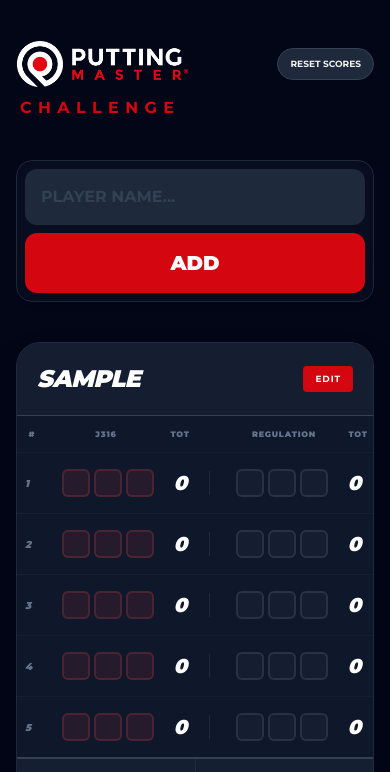
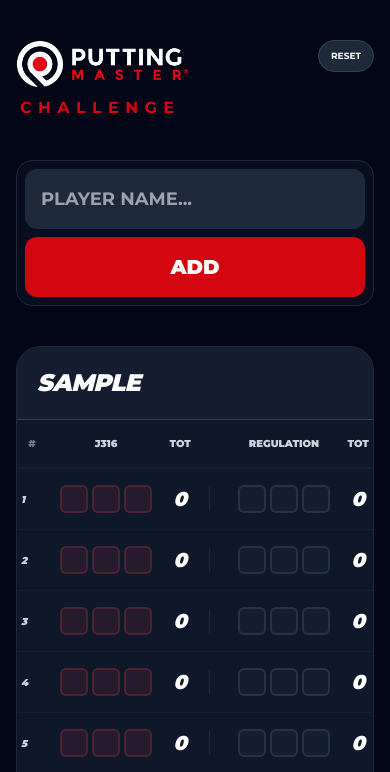
Before and after one commit to Chens99s/puttingmaster, a plain HTML site: page index.html in a window 390 px wide. Both pictures are taken after typing "Sample" into the empty fields and a click on the button "ADD". Shown: the top 772 px of the page. Drawn offline with nearby package versions, Linux system fonts and the light colour scheme.

Commit message:
3rd change for Responsive

```diff
--- a/index.html
+++ b/index.html
@@ -2,113 +2,91 @@
 <html lang="en">
 <head>
     <meta charset="UTF-8">
-    <meta name="viewport" content="width=device-width, initial-scale=1.0, maximum-scale=1.0, user-scalable=no, viewport-fit=cover">
-    <title>PuttingMaster Challenge</title>
+    <meta name="viewport" content="width=device-width, initial-scale=1.0, maximum-scale=1.0, user-scalable=no">
+    <title>PuttingMaster</title>
     <link href="https://fonts.googleapis.com/css2?family=Montserrat:wght@400;700;900&display=swap" rel="stylesheet">
     <script src="https://cdn.tailwindcss.com"></script>
     <style>
-        body {
-            font-family: 'Montserrat', sans-serif;
-            -webkit-text-size-adjust: 100%;
-        }
-        .putt-box {
-            transition: all 0.1s ease;
-            touch-action: manipulation;
-        }
-        * { -webkit-tap-highlight-color: transparent; }
-
-        /* Brand Colors */
+        body { font-family: 'Montserrat', sans-serif; -webkit-text-size-adjust: 100%; }
+        .putt-box { transition: all 0.1s ease; touch-action: manipulation; }
         .text-brand-red { color: #D40610; }
         .bg-brand-red { background-color: #D40610; }
-        .border-brand-red { border-color: #D40610; }
-
-        /* Italic Slant Fix */
-        .italic-slant-fix {
-            padding-right: 0.2em;
-            margin-right: -0.2em;
-        }
-
-        /* Mobile specific adjustments */
-        @media (max-width: 480px) {
-            .putt-box {
-                width: 1.6rem;
-                height: 1.6rem;
-            }
-        }
+        .italic-slant-fix { padding-right: 0.2em; margin-right: -0.2em; }
     </style>
 </head>
-<body class="bg-slate-950 text-slate-100 min-h-screen pb-20 select-none">
+<body class="bg-slate-950 text-slate-100 min-h-screen pb-20">
 
     <div class="max-w-xl mx-auto p-4">
         <header class="flex justify-between items-start mb-10 pt-6">
             <div class="flex flex-col gap-2">
-                <img src="Logo%20Horizonat%20Negative%20Trademark.png"
-                     alt="PuttingMaster Logo"
-                     class="h-12 w-auto object-contain self-start">
+                <img src="Logo%20Horizonat%20Negative%20Trademark.png" alt="Logo" class="h-12 w-auto object-contain">
                 <p class="text-brand-red text-[16px] uppercase tracking-[0.4em] font-bold ml-1">CHALLENGE</p>
             </div>
-            <button onclick="resetScoresOnly()" class="bg-slate-800 text-[#F2F2F2] text-[9px] px-3 py-2 rounded-full uppercase font-bold border border-slate-700 mt-2 active:bg-slate-700 transition-colors">Reset Scores</button>
+            <button onclick="resetScoresOnly()" class="bg-slate-800 text-white text-[9px] px-3 py-2 rounded-full uppercase font-bold border border-slate-700">Reset</button>
         </header>
 
-        <div class="flex flex-col sm:flex-row gap-2 mb-10 bg-slate-900/50 p-2 rounded-2xl border border-slate-800 shadow-inner">
+        <div class="flex flex-col sm:flex-row gap-2 mb-10 bg-slate-900/50 p-2 rounded-2xl border border-slate-800">
             <input id="playerName" type="text" placeholder="PLAYER NAME..."
-                onkeydown="if(event.key === 'Enter') addPlayer()"
-                class="flex-grow p-4 rounded-xl bg-slate-800 border-none text-white focus:ring-2 focus:ring-brand-red outline-none font-bold placeholder:text-slate-700 uppercase">
-            <button onclick="addPlayer()" class="bg-brand-red hover:brightness-110 px-8 py-4 sm:py-0 rounded-xl font-black text-white transition-all active:scale-95 text-xl shadow-lg">ADD</button>
+                class="flex-grow p-4 rounded-xl bg-slate-800 text-white outline-none font-bold uppercase text-lg">
+            <button id="addBtn" class="bg-brand-red px-8 py-4 rounded-xl font-black text-white text-xl">ADD</button>
         </div>
 
         <div id="playersList" class="space-y-12"></div>
     </div>
 
     <script>
-        let players = JSON.parse(localStorage.getItem('pm_v7_data')) || [];
+        // Use a brand new storage key to force a clean environment
+        let players = JSON.parse(localStorage.getItem('PM_MASTER_V1')) || [];
 
         function save() {
-            localStorage.setItem('pm_v7_data', JSON.stringify(players));
+            localStorage.setItem('PM_MASTER_V1', JSON.stringify(players));
         }
 
+        // Dedicated click listener instead of inline onclick for better reliability
+        document.getElementById('addBtn').addEventListener('click', function() {
+            addPlayer();
+        });
+
+        // Enter key listener
+        document.getElementById('playerName').addEventListener('keypress', function (e) {
+            if (e.key === 'Enter') {
+                addPlayer();
+            }
+        });
+
         function addPlayer() {
-            const nameInput = document.getElementById('playerName');
-            const name = nameInput.value.trim();
+            const input = document.getElementById('playerName');
+            const name = input.value.trim();
+
             if (!name) return;
 
-            players.push({
+            const p = {
                 id: Date.now(),
                 name: name,
-                j316: Array(5).fill(0).map(() => [0, 0, 0]),
-                reg: Array(5).fill(0).map(() => [0, 0, 0])
-            });
-            nameInput.value = '';
+                j316: [[0,0,0],[0,0,0],[0,0,0],[0,0,0],[0,0,0]],
+                reg: [[0,0,0],[0,0,0],[0,0,0],[0,0,0],[0,0,0]]
+            };
+
+            players.push(p);
+            input.value = '';
             save();
             render();
         }
 
-        function togglePutt(playerId, type, holeIndex, puttIndex) {
-            const player = players.find(p => p.id === playerId);
+        function togglePutt(pId, type, hIdx, pIdx) {
+            const player = players.find(x => x.id === pId);
             if (player) {
-                player[type][holeIndex][puttIndex] = player[type][holeIndex][puttIndex] === 0 ? 1 : 0;
+                player[type][hIdx][pIdx] = player[type][hIdx][pIdx] === 0 ? 1 : 0;
                 save();
                 render();
             }
         }
 
-        function editName(id) {
-            const player = players.find(p => p.id === id);
-            const newName = prompt("Edit Player Name (Clear name to delete player):", player.name);
-            if (newName === "") {
-                players = players.filter(p => p.id !== id);
-            } else if (newName !== null) {
-                player.name = newName.trim();
-            }
-            save();
-            render();
-        }
-
         function resetScoresOnly() {
-            if(confirm("Clear all scores? Player names will be saved.")) {
+            if(confirm("Clear scores?")) {
                 players.forEach(p => {
-                    p.j316 = Array(5).fill(0).map(() => [0, 0, 0]);
-                    p.reg = Array(5).fill(0).map(() => [0, 0, 0]);
+                    p.j316 = [[0,0,0],[0,0,0],[0,0,0],[0,0,0],[0,0,0]];
+                    p.reg = [[0,0,0],[0,0,0],[0,0,0],[0,0,0],[0,0,0]];
                 });
                 save();
                 render();
@@ -116,88 +94,71 @@
         }
 
         function render() {
-            const container = document.getElementById('playersList');
-            container.innerHTML = '';
+            const list = document.getElementById('playersList');
+            list.innerHTML = '';
 
             players.forEach(player => {
-                let jGrandTotal = 0;
-                let rGrandTotal = 0;
+                let jTot = 0, rTot = 0;
+                let rows = '';
 
-                let holeRows = '';
                 for(let i=0; i<5; i++) {
-                    const hJCount = player.j316[i].filter(s => s === 1).length;
-                    const hRCount = player.reg[i].filter(s => s === 1).length;
-                    jGrandTotal += hJCount;
-                    rGrandTotal += hRCount;
+                    const hj = player.j316[i].filter(s => s === 1).length;
+                    const hr = player.reg[i].filter(s => s === 1).length;
+                    jTot += hj; rTot += hr;
 
-                    holeRows += `
-                        <div class="grid grid-cols-12 items-center border-t border-slate-800/50 py-4 px-1">
-                            <div class="col-span-1 text-[10px] font-black text-slate-500 italic uppercase ml-1">${i+1}</div>
-
+                    rows += `
+                        <div class="grid grid-cols-12 items-center border-t border-slate-800/50 py-4">
+                            <div class="col-span-1 text-[10px] font-black text-slate-300 italic uppercase ml-1">${i+1}</div>
                             <div class="col-span-4 flex gap-1 justify-center">
-                                ${player.j316[i].map((state, pIdx) => `
-                                    <div onclick="togglePutt(${player.id}, 'j316', ${i}, ${pIdx})"
-                                         class="putt-box w-7 h-7 sm:w-8 sm:h-8 rounded-md border-2 ${state === 1 ? 'bg-green-500 border-green-400 shadow-[0_0_10px_rgba(34,197,94,0.3)]' : 'bg-red-500/10 border-red-500/20'}">
-                                    </div>
+                                ${player.j316[i].map((s, idx) => `
+                                    <div onclick="togglePutt(${player.id}, 'j316', ${i}, ${idx})"
+                                         class="putt-box w-7 h-7 rounded-md border-2 ${s === 1 ? 'bg-green-500 border-green-400' : 'bg-red-500/10 border-red-500/20'}"></div>
                                 `).join('')}
                             </div>
-                            <div class="col-span-1 text-center font-black text-xl text-white italic">${hJCount}</div>
-
+                            <div class="col-span-1 text-center font-black text-xl text-white italic">${hj}</div>
                             <div class="col-span-1 border-l border-slate-800 h-6 mx-auto"></div>
-
                             <div class="col-span-4 flex gap-1 justify-center">
-                                ${player.reg[i].map((state, pIdx) => `
-                                    <div onclick="togglePutt(${player.id}, 'reg', ${i}, ${pIdx})"
-                                         class="putt-box w-7 h-7 sm:w-8 sm:h-8 rounded-md border-2 ${state === 1 ? 'bg-green-500 border-green-400 shadow-[0_0_10px_rgba(34,197,94,0.3)]' : 'bg-slate-800/40 border-slate-700/60'}">
-                                    </div>
+                                ${player.reg[i].map((s, idx) => `
+                                    <div onclick="togglePutt(${player.id}, 'reg', ${i}, ${idx})"
+                                         class="putt-box w-7 h-7 rounded-md border-2 ${s === 1 ? 'bg-green-500 border-green-400' : 'bg-slate-800/40 border-slate-700/60'}"></div>
                                 `).join('')}
                             </div>
-                            <div class="col-span-1 text-center font-black text-xl text-white italic">${hRCount}</div>
-                        </div>
-                    `;
+                            <div class="col-span-1 text-center font-black text-xl text-white italic">${hr}</div>
+                        </div>`;
                 }
 
                 const card = document.createElement('div');
-                card.className = "bg-slate-900 rounded-3xl border border-slate-800 shadow-2xl overflow-hidden";
+                card.className = "bg-slate-900 rounded-3xl border border-slate-800 overflow-hidden mb-8";
                 card.innerHTML = `
-                    <div class="bg-slate-800/40 p-5 flex justify-between items-center border-b border-slate-700 overflow-visible">
-                        <div class="overflow-visible flex-grow">
+                    <div class="bg-slate-800/40 p-5 flex justify-between items-center border-b border-slate-700">
                         <h2 class="text-2xl font-black text-white italic tracking-tight uppercase italic-slant-fix">${player.name}</h2>
                     </div>
-                        <button onclick="editName(${player.id})" class="bg-brand-red hover:brightness-110 text-white text-[9px] px-3 py-1.5 rounded font-bold uppercase tracking-widest transition-all active:scale-95 shrink-0 ml-4">Edit</button>
-                    </div>
-
-                    <div class="w-full">
-                        <div class="grid grid-cols-12 text-[8px] font-black uppercase tracking-widest text-slate-500 py-3 text-center">
-                            <div class="col-span-1 px-2">#</div>
+                    <div class="grid grid-cols-12 text-[10px] font-black uppercase text-slate-300 py-4 text-center border-b border-slate-800/50">
+                        <div class="col-span-1 opacity-50">#</div>
                         <div class="col-span-4">J316</div>
                         <div class="col-span-1">TOT</div>
                         <div class="col-span-1"></div>
-                            <div class="col-span-4 uppercase">Regulation</div>
+                        <div class="col-span-4">REGULATION</div>
                         <div class="col-span-1">TOT</div>
                     </div>
-
-                        <div>${holeRows}</div>
-
+                    <div>${rows}</div>
                     <div class="bg-slate-800/50 border-t-2 border-slate-700">
                         <div class="flex divide-x divide-slate-800">
                             <div class="flex-1 p-5 text-center">
-                                    <span class="text-[8px] block text-slate-500 uppercase font-black tracking-widest mb-1">J316 Total</span>
-                                    <span class="text-4xl font-black text-white italic italic-slant-fix">${jGrandTotal}</span>
+                                <span class="text-[8px] block text-slate-500 uppercase font-black mb-1">J316 Total</span>
+                                <span class="text-4xl font-black text-white italic italic-slant-fix">${jTot}</span>
                             </div>
                             <div class="flex-1 p-5 text-center">
-                                    <span class="text-[8px] block text-slate-500 uppercase font-black tracking-widest mb-1">REG Total</span>
-                                    <span class="text-4xl font-black text-white italic italic-slant-fix">${rGrandTotal}</span>
+                                <span class="text-[8px] block text-slate-500 uppercase font-black mb-1">REG Total</span>
+                                <span class="text-4xl font-black text-white italic italic-slant-fix">${rTot}</span>
                             </div>
                         </div>
-                            <div class="bg-brand-red p-8 text-center shadow-[inset_0_2px_15px_rgba(0,0,0,0.4)]">
+                        <div class="bg-brand-red p-8 text-center">
                             <div class="text-[10px] font-black text-white uppercase tracking-[0.5em] mb-2 opacity-90">Combined Score</div>
-                                <div class="font-black text-white text-7xl italic leading-none italic-slant-fix">${jGrandTotal + rGrandTotal}</div>
+                            <div class="font-black text-white text-7xl italic leading-none italic-slant-fix">${jTot + rTot}</div>
                         </div>
-                        </div>
-                    </div>
-                `;
-                container.appendChild(card);
+                    </div>`;
+                list.appendChild(card);
             });
         }
 
```
Lines whose indentation alone changed are shown as unchanged.
